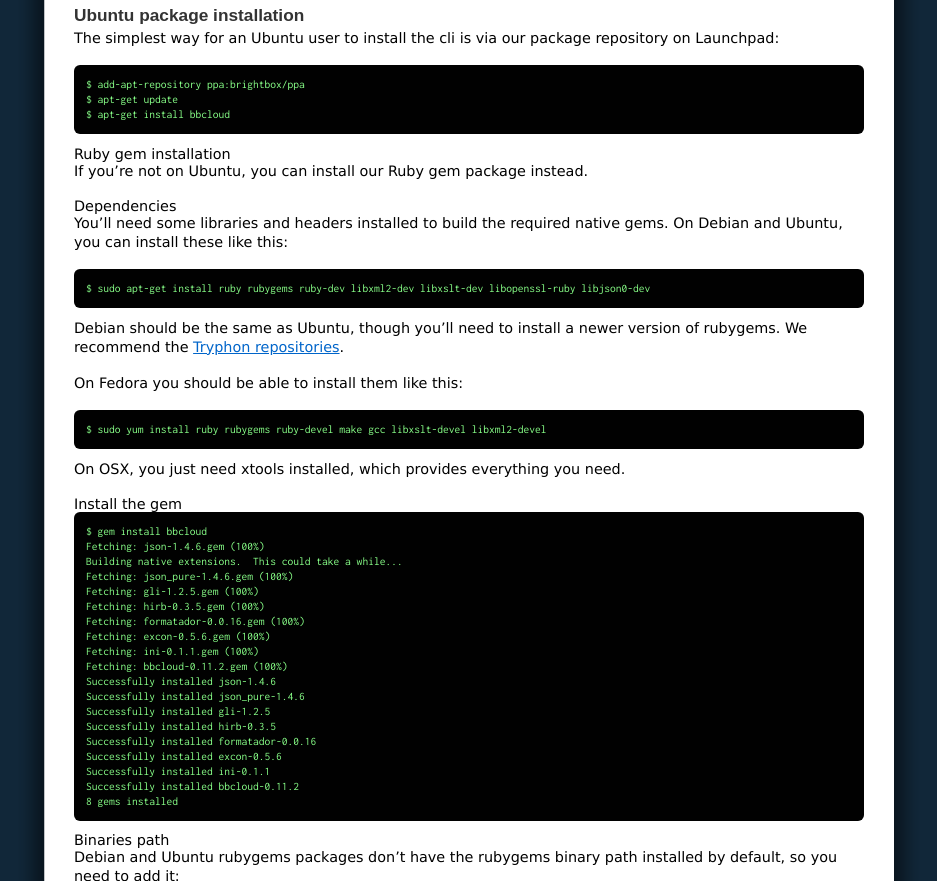
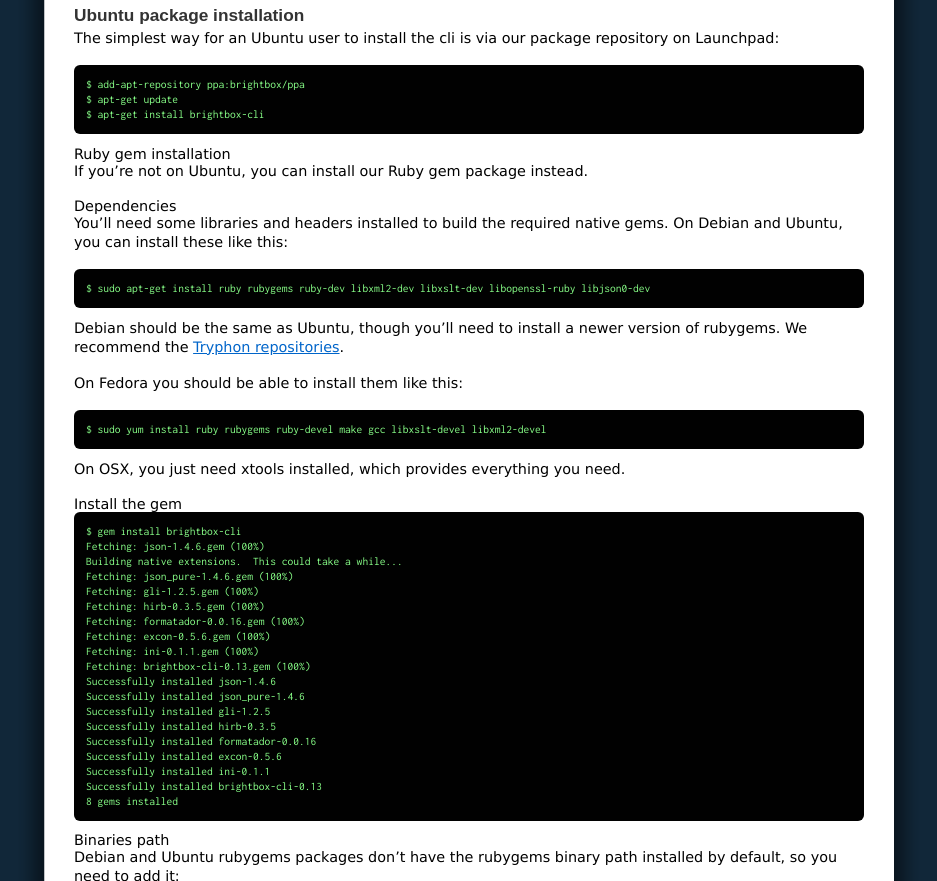
Before and after one commit to brightbox/docs.brightbox.com, a Jekyll site: the page built from guides/cli/installation.markdown, in a window 1280 px wide. Shown: the part 228-1109 px from the top of the page, without its empty margins (171-1108 px from the left). Built offline with Jekyll 4.4.1, drawn with Linux system fonts in a browser that asks for light colours; nearby versions of some CDN libraries; Markdown is read by kramdown in place of the engine named in the settings.

Commit message:
Update cli tool name

```diff
--- a/guides/cli/installation.markdown
+++ b/guides/cli/installation.markdown
@@ -11,7 +11,7 @@
 
     $ add-apt-repository ppa:brightbox/ppa
     $ apt-get update
-    $ apt-get install bbcloud
+    $ apt-get install brightbox-cli
 
 #### Ruby gem installation
 
@@ -33,7 +33,7 @@
 
 #### Install the gem
 
-    $ gem install bbcloud
+    $ gem install brightbox-cli
     Fetching: json-1.4.6.gem (100%)
     Building native extensions.  This could take a while...
     Fetching: json_pure-1.4.6.gem (100%)
@@ -42,7 +42,7 @@
     Fetching: formatador-0.0.16.gem (100%)
     Fetching: excon-0.5.6.gem (100%)
     Fetching: ini-0.1.1.gem (100%)
-    Fetching: bbcloud-0.11.2.gem (100%)
+    Fetching: brightbox-cli-0.13.gem (100%)
     Successfully installed json-1.4.6
     Successfully installed json_pure-1.4.6
     Successfully installed gli-1.2.5
@@ -50,7 +50,7 @@
     Successfully installed formatador-0.0.16
     Successfully installed excon-0.5.6
     Successfully installed ini-0.1.1
-    Successfully installed bbcloud-0.11.2
+    Successfully installed brightbox-cli-0.13
     8 gems installed
 
 #### Binaries path
```
